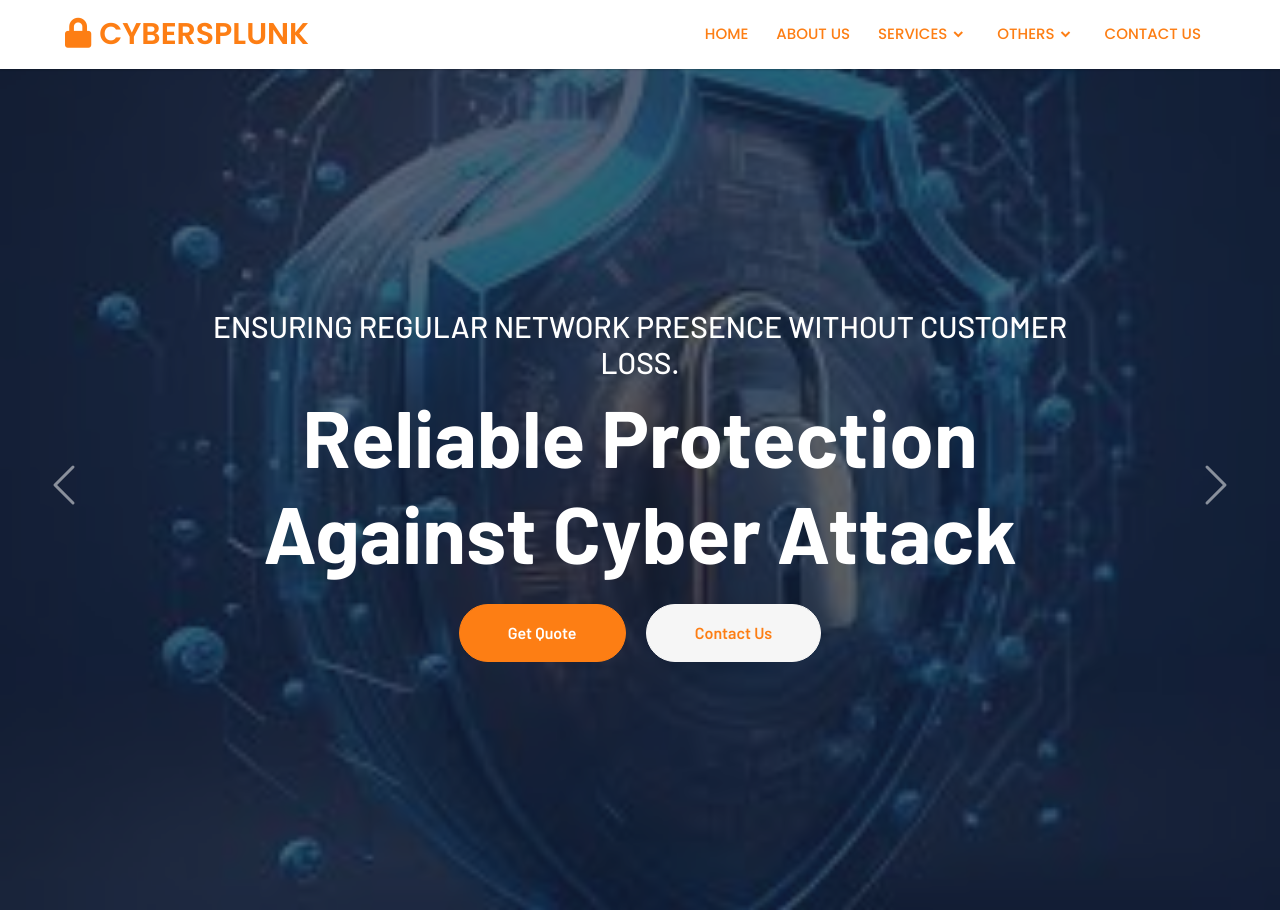
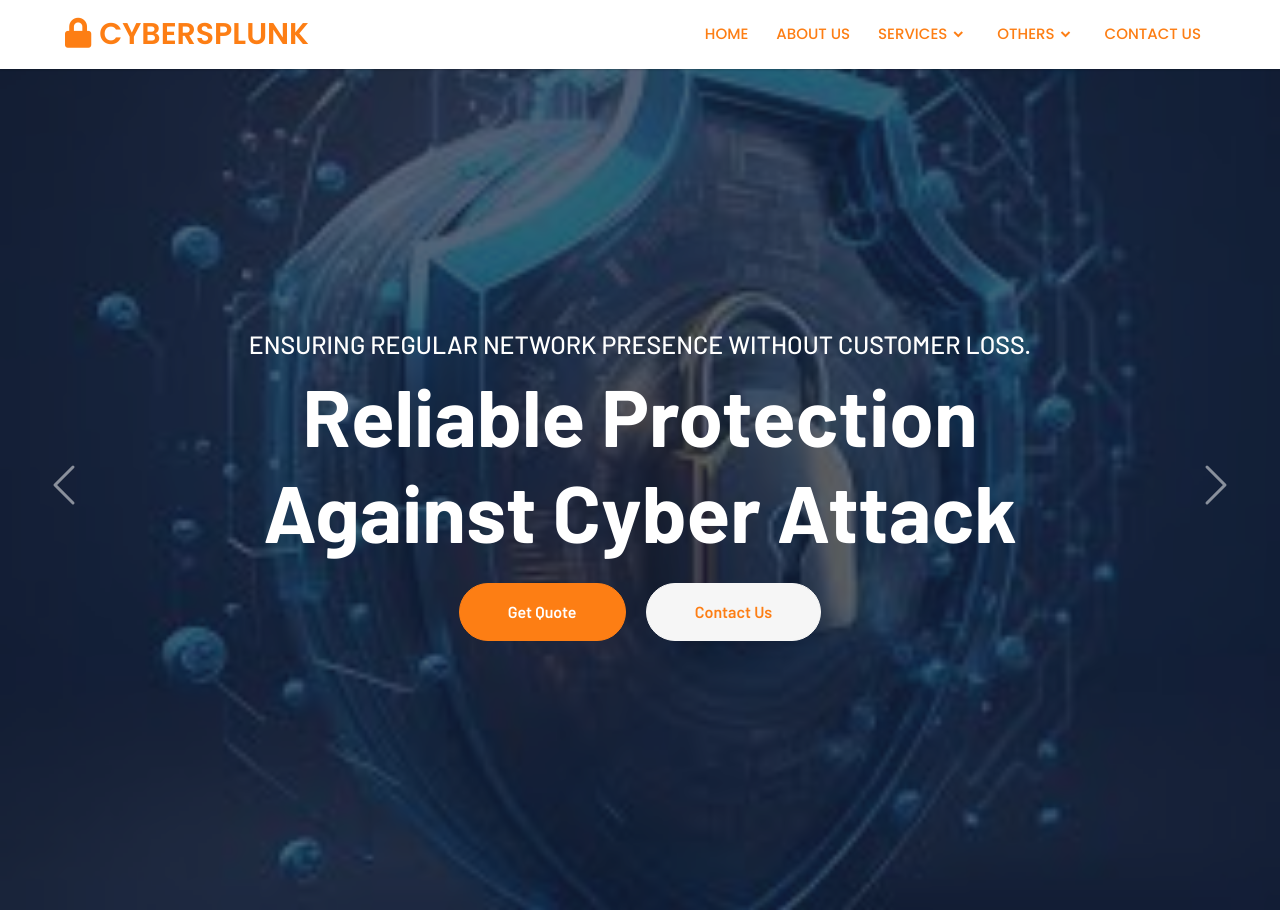
Before and after one commit to UgbeGodwinIkpe/cybersplunk, a Node server app: page / in a window 1280 px wide. Shown: the part 51-961 px from the top of the page. Run offline with Node 20, Linux system fonts and the light colour scheme; some libraries are stand-ins or nearby versions.

Commit message:
changes and updates

```diff
--- a/views/index.ejs
+++ b/views/index.ejs
@@ -138,7 +138,7 @@
                     <div id="addColo">
                         <div class="carousel-caption d-flex flex-column align-items-center justify-content-center">
                             <div class="p-3" style="max-width: 900px;">
-                                <h5 class="text-white text-uppercase" id="addCol" style="font-size: 30px;">Ensuring regular network presence without customer loss.</h5>
+                                <h5 class="text-white text-uppercase" id="addCol" style="font-size: 25px;">Ensuring regular network presence without customer loss.</h5>
                                 <h1 class="display-1 text-white mb-md-4" id="addCol">Reliable Protection Against Cyber Attack</h1>
                                 <a href="/qoute" class="btn btn-primary py-md-3 px-md-5 me-3 rounded-pill" id="addCol">Get Quote</a>
                                 <a href="/contact" class="btn btn-secondary text-primary py-md-3 px-md-5 rounded-pill" id="addCol">Contact Us</a>
```
